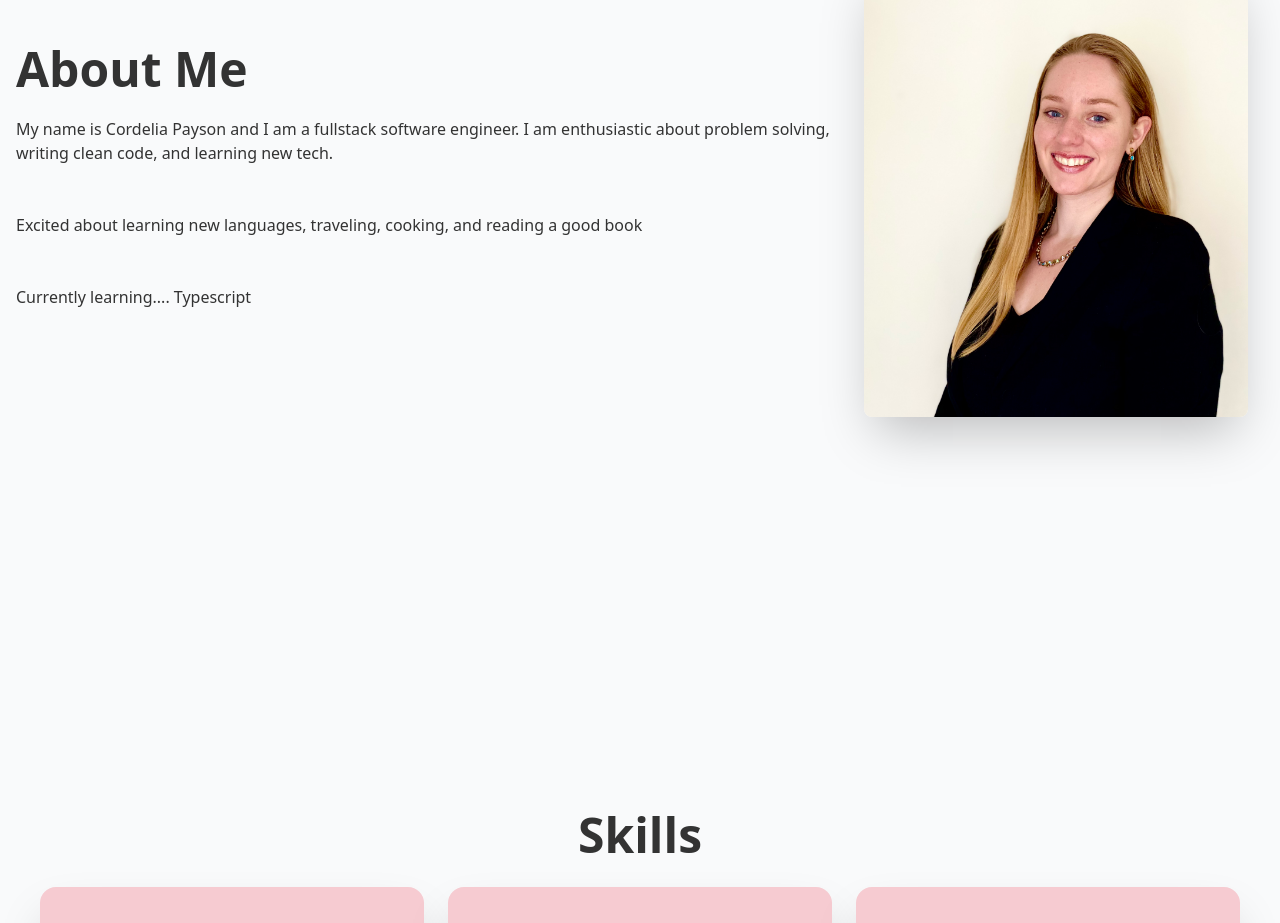
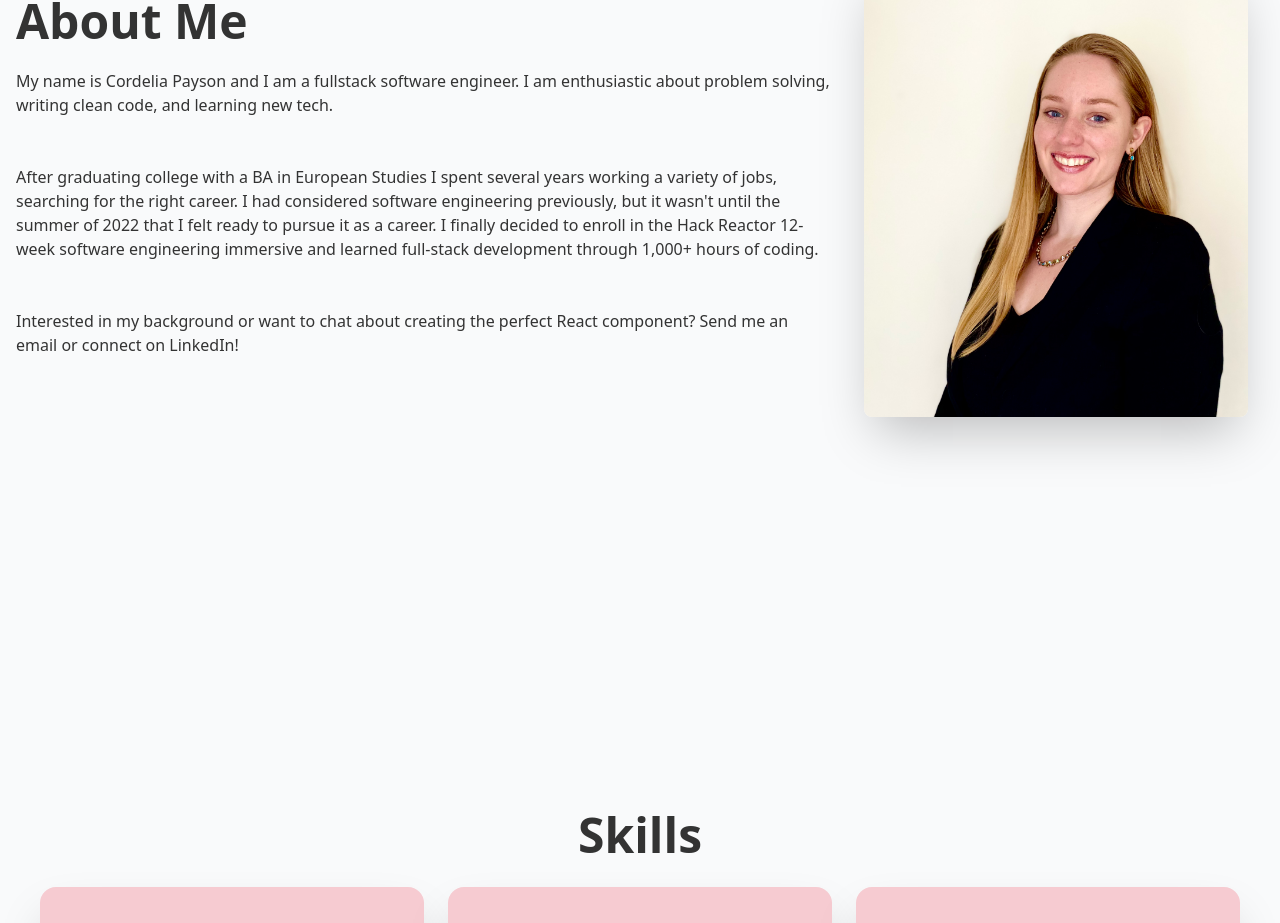
Before and after one commit to cordelia-payson/portfolio, a React app: page / in a window 1280 px wide. Shown: the part 1079-2002 px from the top of the page. Built offline with nearby package versions, Linux system fonts and the light colour scheme.

Commit message:
updated About section

```diff
--- a/src/main/About.jsx
+++ b/src/main/About.jsx
@@ -9,8 +9,8 @@ function About() {
         <div>
           <h1 className="text-5xl font-bold">About Me</h1>
           <p className="py-6"> My name is Cordelia Payson and I am a fullstack software engineer. I am enthusiastic about problem solving, writing clean code, and learning new tech. </p>
-          <p className="py-6">Excited about learning new languages, traveling, cooking, and reading a good book</p>
-          <p className="py-6">Currently learning.... Typescript</p>
+          <p className="py-6">After graduating college with a BA in European Studies I spent several years working a variety of jobs, searching for the right career. I had considered software engineering previously, but it wasn't until the summer of 2022 that I felt ready to pursue it as a career. I finally decided to enroll in the Hack Reactor 12-week software engineering immersive and learned full-stack development through 1,000+ hours of coding. </p>
+          <p className="py-6">Interested in my background or want to chat about creating the perfect React component? Send me an email or connect on LinkedIn!</p>
         </div>
       </div>
     </div>
```
